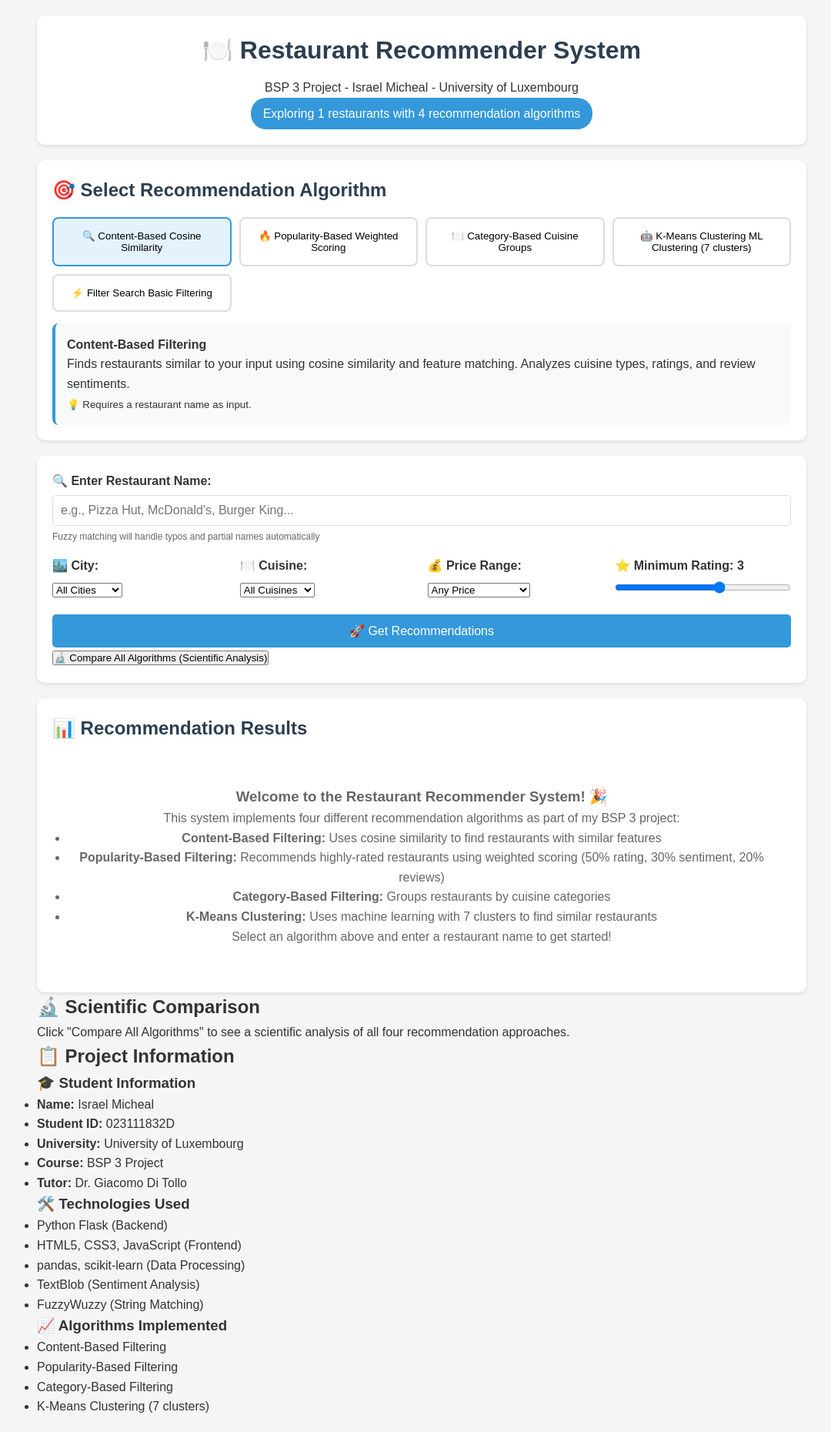
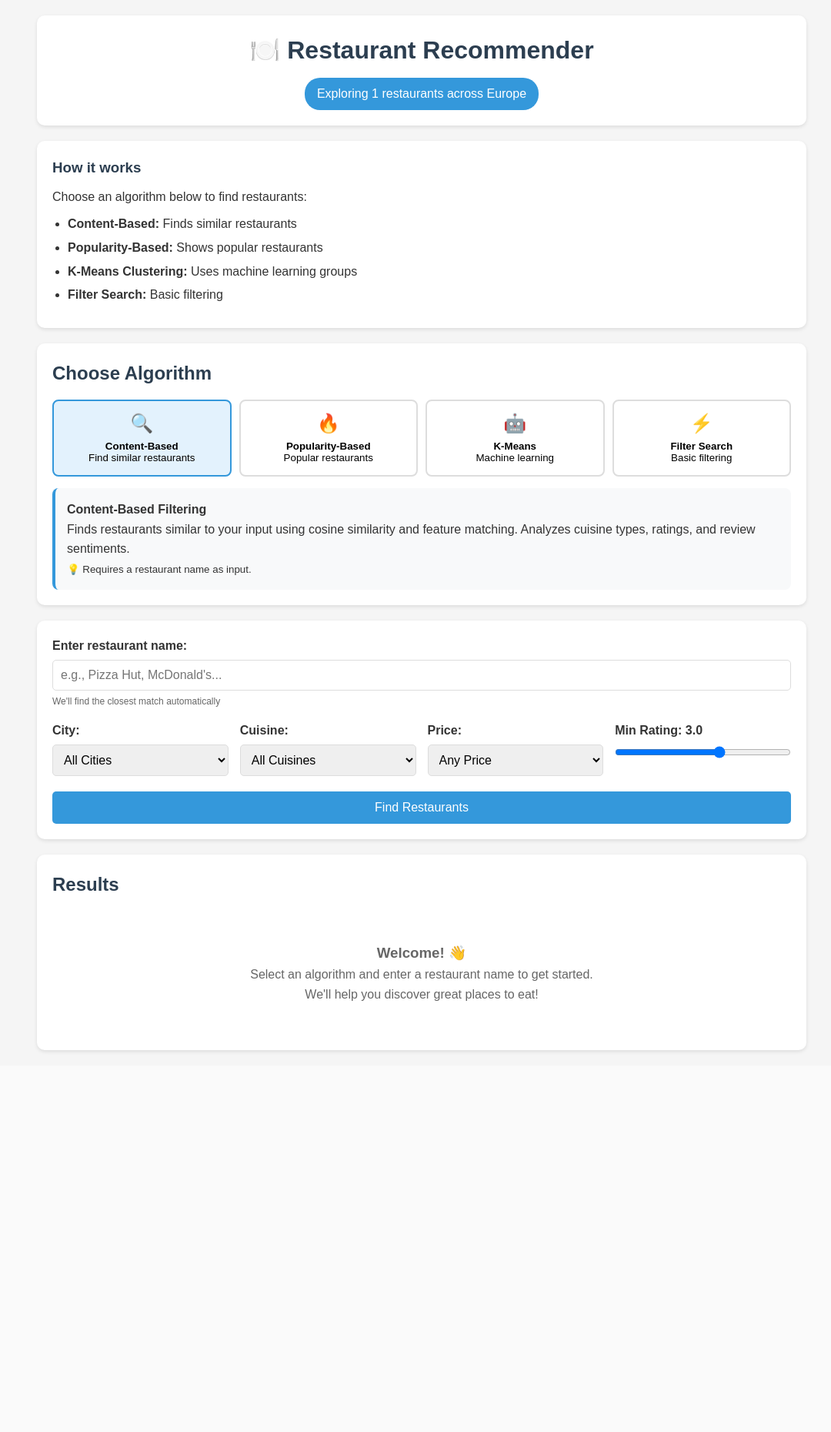
Before and after one commit to israelmicheal12/resturant-recommender-BSP3, a Flask app: template templates/index.html in a window 1280 px wide. Shown: the whole page at 77% size, without its empty margins (92-1172 px from the left). After the commit the page ends 1367 px from the top, so only its background shows below. Run offline with Flask 3, Linux system fonts and the light colour scheme; the template is opened without the code that fills it: most values are stand-ins (such as "Sample title", 1, 10 or a date in 2020); parts of the project's set-up code (start-up, migrations or seed data) failed here and were passed over.

Commit message:
Revise index.html for clarity and user experience

```diff
--- a/templates/index.html
+++ b/templates/index.html
@@ -1,67 +1,79 @@
-
+<!-- [file name]: templates/index.html -->
 <!DOCTYPE html>
 <html lang="en">
 <head>
     <meta charset="UTF-8">
     <meta name="viewport" content="width=device-width, initial-scale=1.0">
-    <title>Restaurant Recommender System - BSP 3 Project</title>
+    <title>Restaurant Recommender</title>
     <link rel="stylesheet" href="{{ url_for('static', filename='css/style.css') }}">
 </head>
 <body>
     <div class="container">
+        <!-- Header -->
         <div class="header">
-            <h1>🍽️ Restaurant Recommender System</h1>
-            <p class="subtitle">BSP 3 Project - Israel Micheal - University of Luxembourg</p>
-            <p class="stats">Exploring {{ total_restaurants }} restaurants with 4 recommendation algorithms</p>
+            <h1>🍽️ Restaurant Recommender</h1>
+            <p class="stats">Exploring {{ total_restaurants }} restaurants across Europe</p>
         </div>
 
+        <!-- How it works -->
+        <div class="info-box">
+            <h3>How it works</h3>
+            <p>Choose an algorithm below to find restaurants:</p>
+            <ul>
+                <li><strong>Content-Based:</strong> Finds similar restaurants</li>
+                <li><strong>Popularity-Based:</strong> Shows popular restaurants</li>
+                <li><strong>K-Means Clustering:</strong> Uses machine learning groups</li>
+                <li><strong>Filter Search:</strong> Basic filtering</li>
+            </ul>
+        </div>
+
+        <!-- Algorithm selection -->
         <div class="algorithm-section">
-            <h2>🎯 Select Recommendation Algorithm</h2>
+            <h2>Choose Algorithm</h2>
             <div class="algorithm-buttons">
                 <button class="algo-btn active" data-algorithm="content">
-                    <span class="icon">🔍</span>
-                    <span class="title">Content-Based</span>
-                    <span class="desc">Cosine Similarity</span>
+                    <span class="algo-icon">🔍</span>
+                    <strong>Content-Based</strong>
+                    <div>Find similar restaurants</div>
                 </button>
                 <button class="algo-btn" data-algorithm="popular">
-                    <span class="icon">🔥</span>
-                    <span class="title">Popularity-Based</span>
-                    <span class="desc">Weighted Scoring</span>
-                </button>
-                <button class="algo-btn" data-algorithm="category">
-                    <span class="icon">🍽️</span>
-                    <span class="title">Category-Based</span>
-                    <span class="desc">Cuisine Groups</span>
+                    <span class="algo-icon">🔥</span>
+                    <strong>Popularity-Based</strong>
+                    <div>Popular restaurants</div>
                 </button>
                 <button class="algo-btn" data-algorithm="kmeans">
-                    <span class="icon">🤖</span>
-                    <span class="title">K-Means Clustering</span>
-                    <span class="desc">ML Clustering (7 clusters)</span>
+                    <span class="algo-icon">🤖</span>
+                    <strong>K-Means</strong>
+                    <div>Machine learning</div>
                 </button>
                 <button class="algo-btn" data-algorithm="filter">
-                    <span class="icon">⚡</span>
-                    <span class="title">Filter Search</span>
-                    <span class="desc">Basic Filtering</span>
+                    <span class="algo-icon">⚡</span>
+                    <strong>Filter Search</strong>
+                    <div>Basic filtering</div>
                 </button>
             </div>
+
+            <!-- Algorithm info -->
             <div id="algorithmInfo" class="algorithm-info">
                 <strong>Content-Based Filtering</strong>
-                <p>Finds restaurants similar to your input using cosine similarity and feature matching. Analyzes cuisine types, ratings, and review sentiments.</p>
-                <small>💡 Requires a restaurant name as input.</small>
+                <p>Finds restaurants similar to your input. Enter a restaurant name below.</p>
             </div>
         </div>
 
+        <!-- Search section -->
         <div class="search-section">
+            <!-- Restaurant input -->
             <div class="search-box">
-                <label for="restaurantInput">🔍 Enter Restaurant Name:</label>
-                <input type="text" id="restaurantInput" placeholder="e.g., Pizza Hut, McDonald's, Burger King..." class="search-input">
-                <span class="hint">Fuzzy matching will handle typos and partial names automatically</span>
+                <label for="restaurantInput">Enter restaurant name:</label>
+                <input type="text" id="restaurantInput" placeholder="e.g., Pizza Hut, McDonald's..." class="search-input">
+                <span class="hint">We'll find the closest match automatically</span>
             </div>
 
+            <!-- Filters -->
             <div class="filters">
                 <div class="filter-group">
-                    <label for="citySelect">🏙️ City:</label>
-                    <select id="citySelect" class="filter-select">
+                    <label for="citySelect">City:</label>
+                    <select id="citySelect" class="search-input">
                         <option value="">All Cities</option>
                         {% for city in cities %}
                         <option value="{{ city }}">{{ city }}</option>
@@ -70,8 +82,8 @@
                 </div>
 
                 <div class="filter-group">
-                    <label for="cuisineSelect">🍽️ Cuisine:</label>
-                    <select id="cuisineSelect" class="filter-select">
+                    <label for="cuisineSelect">Cuisine:</label>
+                    <select id="cuisineSelect" class="search-input">
                         <option value="">All Cuisines</option>
                         {% for cuisine in cuisines %}
                         <option value="{{ cuisine }}">{{ cuisine }}</option>
@@ -80,8 +92,8 @@
                 </div>
 
                 <div class="filter-group">
-                    <label for="priceSelect">💰 Price Range:</label>
-                    <select id="priceSelect" class="filter-select">
+                    <label for="priceSelect">Price:</label>
+                    <select id="priceSelect" class="search-input">
                         <option value="">Any Price</option>
                         <option value="Budget">Budget ($)</option>
                         <option value="Moderate">Moderate ($$-$$$)</option>
@@ -90,70 +102,23 @@
                 </div>
 
                 <div class="filter-group">
-                    <label for="ratingSlider">⭐ Minimum Rating: <span id="ratingValue">3.0</span></label>
+                    <label for="ratingSlider">Min Rating: <span id="ratingValue">3.0</span></label>
                     <input type="range" id="ratingSlider" min="0" max="5" step="0.5" value="3.0" class="slider">
                 </div>
             </div>
 
-            <button id="searchBtn" class="search-button">🚀 Get Recommendations</button>
-            <button id="compareBtn" class="compare-button">🔬 Compare All Algorithms (Scientific Analysis)</button>
+            <!-- Search button -->
+            <button id="searchBtn" class="search-button">Find Restaurants</button>
         </div>
 
+        <!-- Results -->
         <div class="results-section">
-            <h2>📊 Recommendation Results</h2>
+            <h2>Results</h2>
             <div id="resultsContainer" class="results-container">
                 <div class="welcome-message">
-                    <h3>Welcome to the Restaurant Recommender System! 🎉</h3>
-                    <p>This system implements four different recommendation algorithms as part of my BSP 3 project:</p>
-                    <ul>
-                        <li><strong>Content-Based Filtering:</strong> Uses cosine similarity to find restaurants with similar features</li>
-                        <li><strong>Popularity-Based Filtering:</strong> Recommends highly-rated restaurants using weighted scoring (50% rating, 30% sentiment, 20% reviews)</li>
-                        <li><strong>Category-Based Filtering:</strong> Groups restaurants by cuisine categories</li>
-                        <li><strong>K-Means Clustering:</strong> Uses machine learning with 7 clusters to find similar restaurants</li>
-                    </ul>
-                    <p>Select an algorithm above and enter a restaurant name to get started!</p>
-                </div>
-            </div>
-        </div>
-
-        <div class="comparison-section">
-            <h2>🔬 Scientific Comparison</h2>
-            <div id="comparisonResults" class="comparison-results">
-                <p>Click "Compare All Algorithms" to see a scientific analysis of all four recommendation approaches.</p>
-            </div>
-        </div>
-
-        <div class="info-section">
-            <h2>📋 Project Information</h2>
-            <div class="project-info">
-                <div class="info-card">
-                    <h3>🎓 Student Information</h3>
-                    <ul>
-                        <li><strong>Name:</strong> Israel Micheal</li>
-                        <li><strong>Student ID:</strong> 023111832D</li>
-                        <li><strong>University:</strong> University of Luxembourg</li>
-                        <li><strong>Course:</strong> BSP 3 Project</li>
-                        <li><strong>Tutor:</strong> Dr. Giacomo Di Tollo</li>
-                    </ul>
-                </div>
-                <div class="info-card">
-                    <h3>🛠️ Technologies Used</h3>
-                    <ul>
-                        <li>Python Flask (Backend)</li>
-                        <li>HTML5, CSS3, JavaScript (Frontend)</li>
-                        <li>pandas, scikit-learn (Data Processing)</li>
-                        <li>TextBlob (Sentiment Analysis)</li>
-                        <li>FuzzyWuzzy (String Matching)</li>
-                    </ul>
-                </div>
-                <div class="info-card">
-                    <h3>📈 Algorithms Implemented</h3>
-                    <ul>
-                        <li>Content-Based Filtering</li>
-                        <li>Popularity-Based Filtering</li>
-                        <li>Category-Based Filtering</li>
-                        <li>K-Means Clustering (7 clusters)</li>
-                    </ul>
+                    <h3>Welcome! 👋</h3>
+                    <p>Select an algorithm and enter a restaurant name to get started.</p>
+                    <p>We'll help you discover great places to eat!</p>
                 </div>
             </div>
         </div>
```
